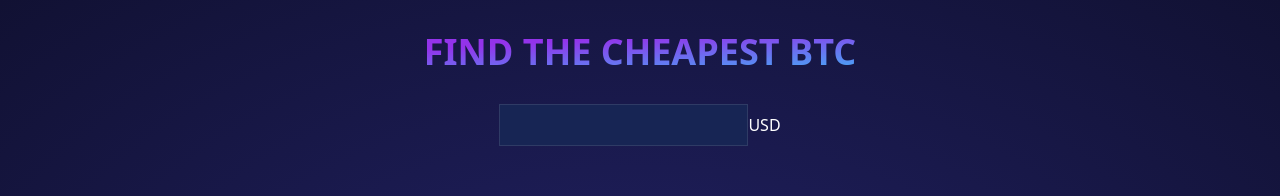
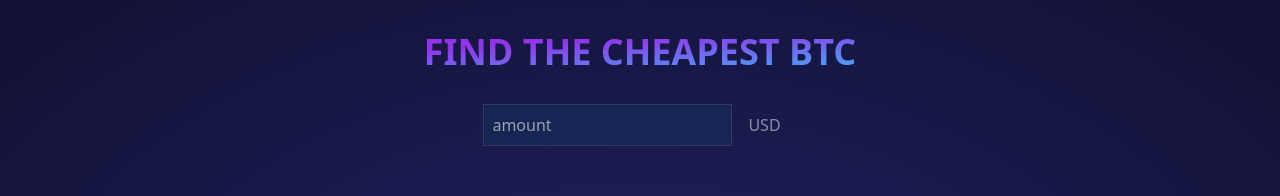
Before and after one commit to Dev-Michoma/Btc-App, a React (Vite) app: page / in a window 1280 px wide. Shown: the top 196 px of the page. Built offline with nearby package versions, Linux system fonts and the light colour scheme.

Commit message:
Addition of Placeholder

```diff
--- a/src/AmountInput.tsx
+++ b/src/AmountInput.tsx
@@ -4,10 +4,11 @@ export default function AmountInput(props:InputProps){
     return(
   <div>
   <Input
+      placeholder ="amount"
       value={props.value}
        onChange={props.onChange}/>
 
-       USD
+       <span className="text-white/50 px-4">USD</span>
 
   </div>
     );
--- a/src/App.tsx
+++ b/src/App.tsx
@@ -1,6 +1,6 @@
 import { useState } from 'react'
 import './index.css'
-import Input from './Input'
+// import Input from './Input'
 import AmountInput from './AmountInput';
 
 
--- a/src/Input.tsx
+++ b/src/Input.tsx
@@ -5,13 +5,16 @@ export type InputProps ={
     value: string;
     onChange: ChangeEventHandler <HTMLInputElement>;
     className?: string;
+    placeholder?: string;
 }
 
 export default function Input(props:InputProps){
 
     const [amount ,setAmount] = useState('');
     return(
+
         <input type="text"
+         placeholder={props.placeholder || ''}
          className ={"border border-white/10 bg-blue-950 p-2 " + props.className}
         value={props.value}
         onChange={props.onChange}/>
```
